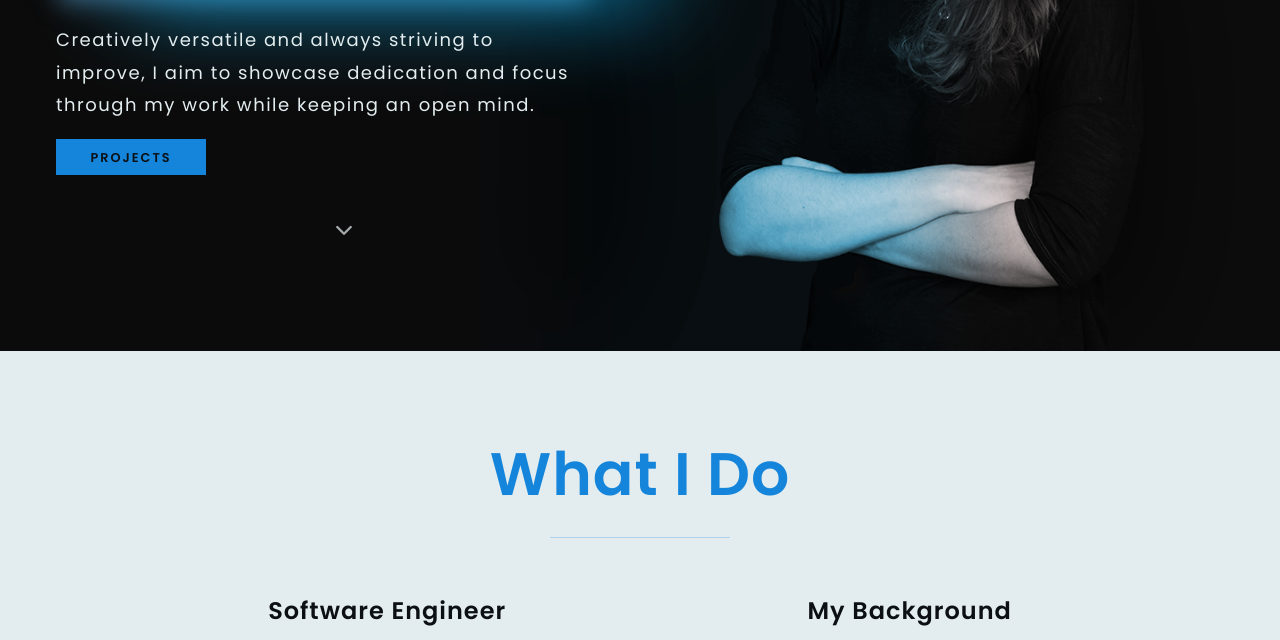
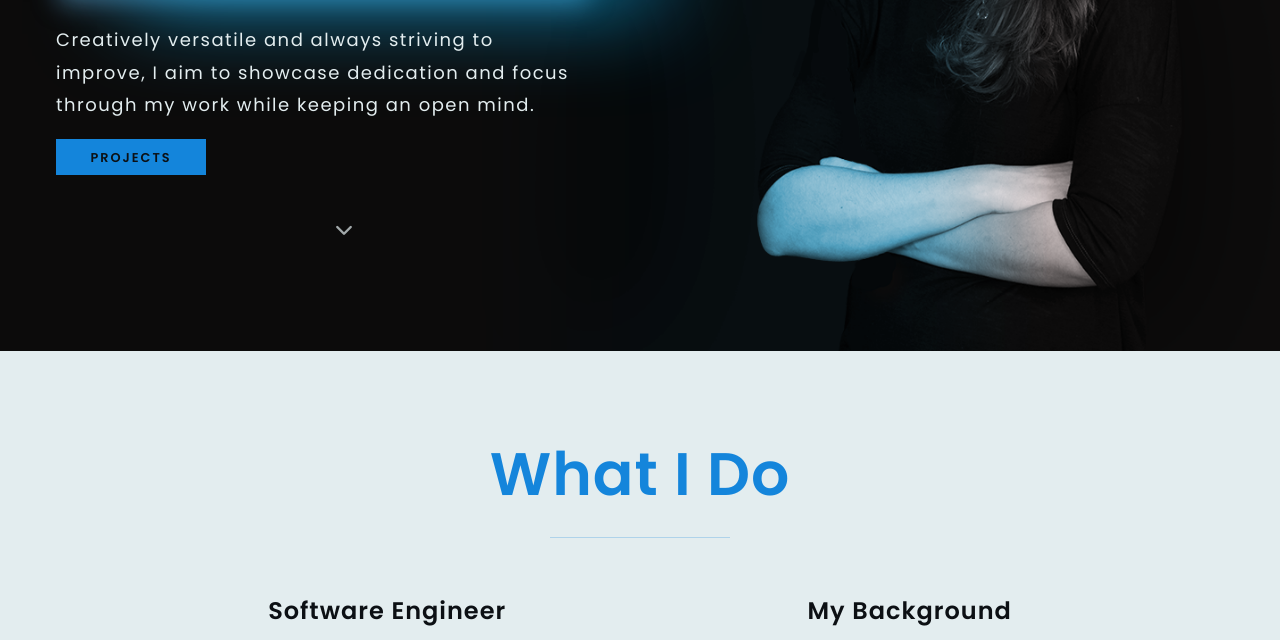
Before and after one commit to mojonesy/portfolio_mbj, a plain HTML site: page index.html in a window 1280 px wide. Shown: the part 432-1072 px from the top of the page. Drawn offline with nearby package versions, Linux system fonts and the light colour scheme.

Commit message:
added media query 800px, for bg img

```diff
--- a/css/style.css
+++ b/css/style.css
@@ -29,7 +29,7 @@
           0.125em 0.125em 1em rgba(115, 194, 247, 0.507);
 }
 
-@media (min-width: 800px) {
+@media (min-width: 1100px) {
     :root {
         --fs-h1: 4.5rem;
         --fs-h2: 3.75rem;
@@ -272,11 +272,18 @@ header {
     transform: 250ms ease-in-out;
 }
 
-@media (min-width: 1100px) {
+@media (min-width: 800px) {
     body {
         background-image: url("../img/portfolio-background.png");
         background-repeat: no-repeat;
-        background-position-x: right;
+        background-position-x: 130%;
+        background-size: 41.5em;
+    }
+}
+
+@media (min-width: 1100px) {
+    body {
+        background-position-x: 110%;
         background-size: 50em;
     }
 }
```
